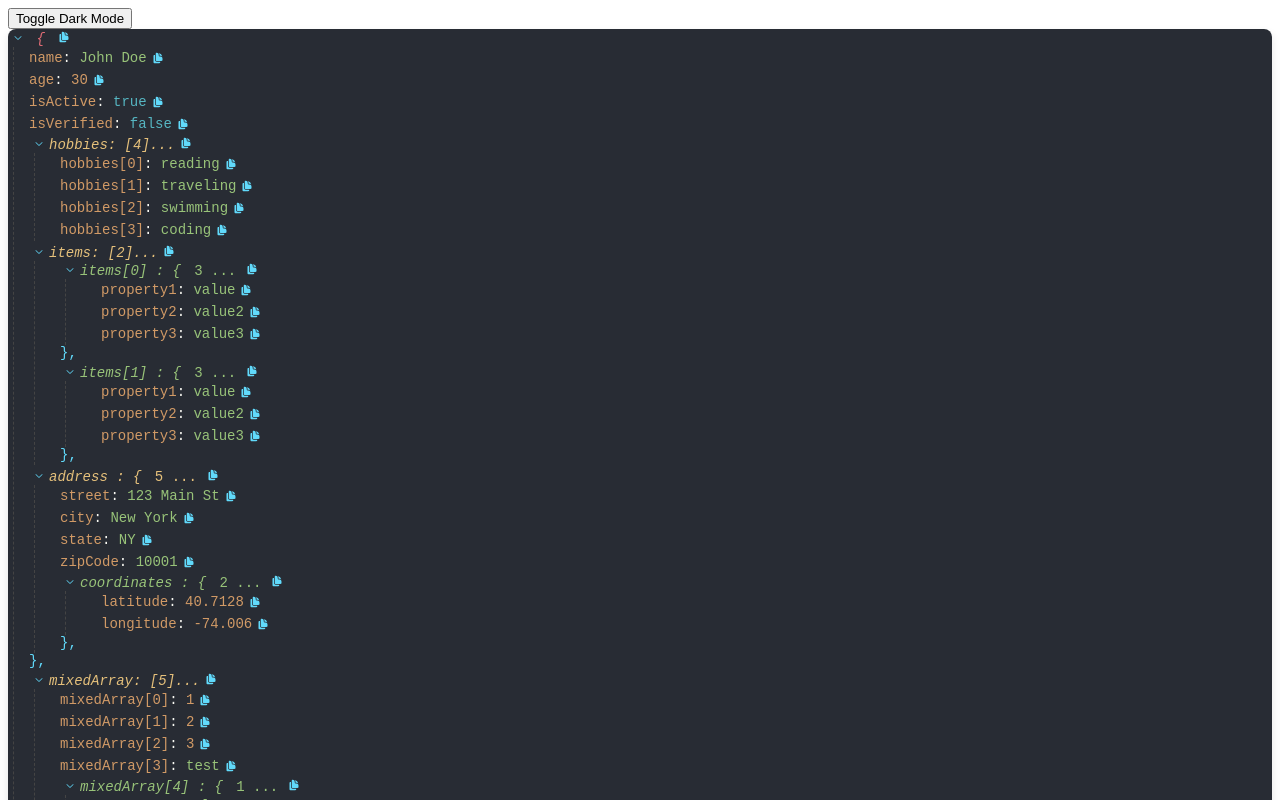
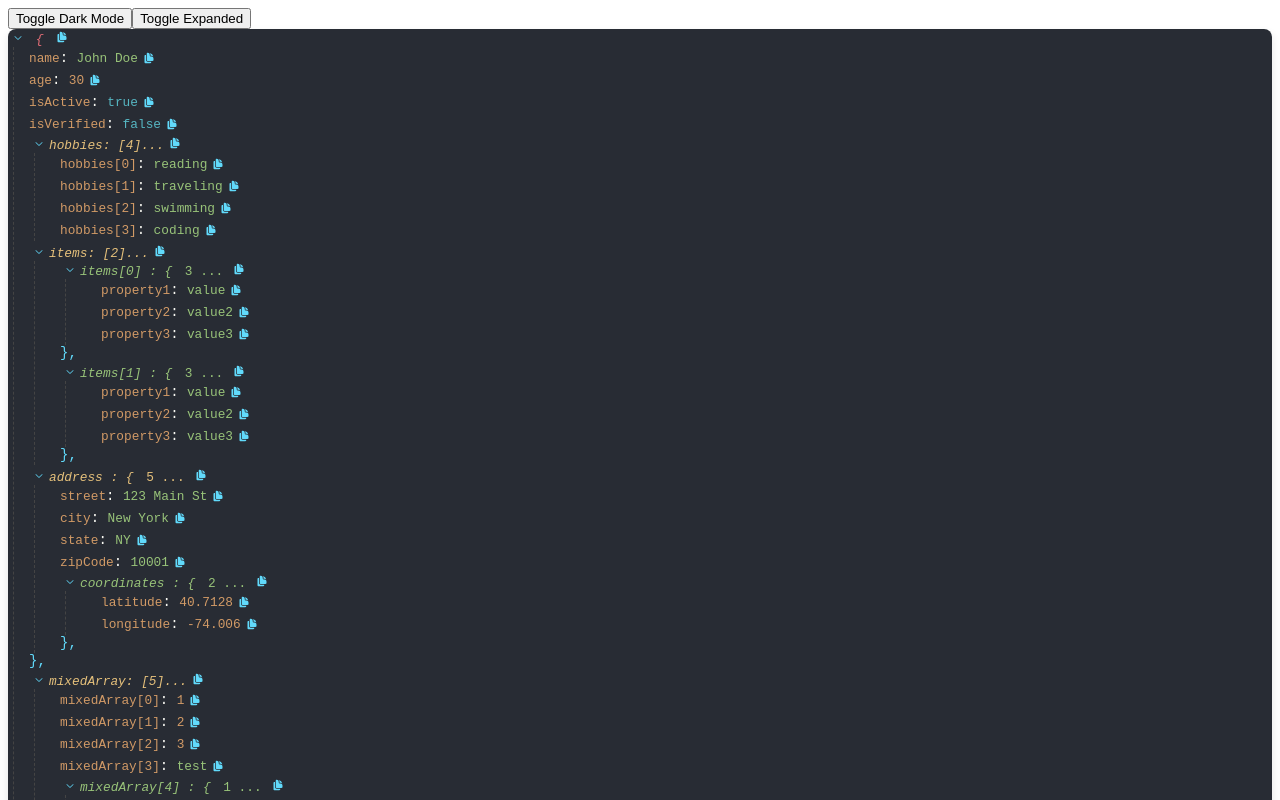
Before and after one commit to anilkumarthakur60/vue3-json-viewer, a Vue app: page / in a window 1280 px wide. Shown: the top 800 px of the page. Built offline with nearby package versions, Linux system fonts and the light colour scheme.

Commit message:
fix: minor changes

```diff
--- a/src/App.vue
+++ b/src/App.vue
@@ -2,7 +2,7 @@
   import Moment from 'moment';
   import './package/style/global.scss';
 
-  import { ref } from 'vue';
+  import { computed, ref } from 'vue';
   import { JsonViewer } from './package/components';
   const jsonData = {
     name: 'John Doe',
@@ -65,13 +65,23 @@
   const toggleDarkMode = () => {
     isDarkMode.value = !isDarkMode.value;
   };
+  const isExpanded = ref(true);
+  const toggleExpanded = () => {
+    isExpanded.value = !isExpanded.value;
+  };
+
+  const computedExpanded = computed(() => {
+    return isExpanded.value ? 'expanded' : 'collapsed';
+  });
 </script>
 
 <template>
   <button @click="toggleDarkMode">Toggle Dark Mode</button>
+  <button @click="toggleExpanded">Toggle Expanded</button>
   <JsonViewer
     :data="jsonData"
     :level="0"
+    :key="computedExpanded"
     :expanded="true"
     :darkMode="isDarkMode"
   />
--- a/src/package/components/NestedComponent.vue
+++ b/src/package/components/NestedComponent.vue
@@ -31,7 +31,7 @@
         />
         <span
           :style="{ color: getBracketColor(level as number) }"
-          class="type-label"
+          class="type-label key"
           >{{ parentKey }}
           <span v-if="level !== 0">:</span>
           {
@@ -49,7 +49,7 @@
         <span
           v-if="level !== 0"
           :style="{ color: getBracketColor(level as number) }"
-          class="key-count margin-lr-5 cursor-pointer"
+          class="key key-count margin-lr-5 cursor-pointer"
           >{{ Object.keys(data as object).length }} ...</span
         >
       </span>
@@ -125,10 +125,10 @@
         />
         <span
           :style="{ color: getBracketColor(level as number) }"
-          class="type-label"
+          class="key type-label"
           >{{ parentKey }}:<span
             :style="{ color: getBracketColor(level as number) }"
-            class="key-count cursor-pointer"
+            class="key key-count cursor-pointer"
           >
             [{{ (data as unknown[]).length }}]...</span
           >
@@ -195,11 +195,11 @@
         />
         <span
           :style="{ color: getBracketColor(level as number) }"
-          class="type-label"
+          class="key type-label"
           >{{ parentKey }}:
           <span
             :style="{ color: getBracketColor(level as number) }"
-            class="key-count cursor-pointer"
+            class="key key-count cursor-pointer"
           >
             [Map]</span
           >
@@ -266,11 +266,11 @@
         />
         <span
           :style="{ color: getBracketColor(level as number) }"
-          class="type-label"
+          class="key type-label"
           >{{ parentKey }}:
           <span
             :style="{ color: getBracketColor(level as number) }"
-            class="key-count cursor-pointer"
+            class="key key-count cursor-pointer"
           >
             [Set]</span
           >
@@ -321,7 +321,9 @@
           parentKey
         }}</span
         >:
-        <span :class="[valueClass, darkMode ? 'value-dark' : 'value-light']">
+        <span
+          :class="['key', valueClass, darkMode ? 'value-dark' : 'value-light']"
+        >
           {{ data }}
         </span>
       </span>
--- a/src/package/style/global.scss
+++ b/src/package/style/global.scss
@@ -219,3 +219,7 @@ $border-light-mode-color: #bdbdbd;
 .copy-icon:hover {
   opacity: 0.7;
 }
+
+.key {
+  font-size: 0.8rem;
+}
```
